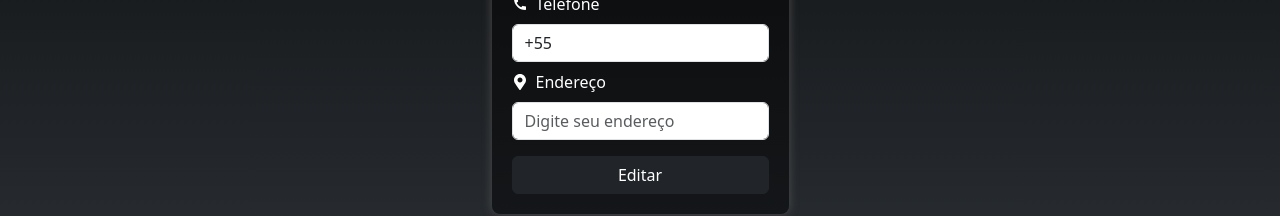
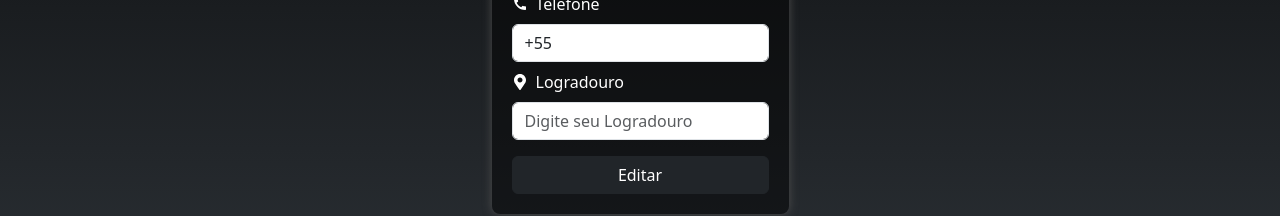
Before and after one commit to Our-time-Fatec/API-2023_2-Front, a React (Create React App) app: page /update/1 in a window 1280 px wide. Shown: the part 550-766 px from the top of the page. Built offline with nearby package versions, Linux system fonts and the light colour scheme; no server answers; sample sign-in values are in the browser's storage.

Commit message:
atualizando nomeclaturas

```diff
--- a/src/pages/User/Cadastro/index.tsx
+++ b/src/pages/User/Cadastro/index.tsx
@@ -23,10 +23,10 @@ const RegisterPage: React.FC = () => {
         password: "",
         telefone: "",
         cep: "",
-        endereco: "",
+        estado: "",
+        cidade: "",
         bairro: "",
-        cidade: "",
-        uf: ""
+        logradouro: ""
     });
 
     function updateForm(e: ChangeEvent<HTMLInputElement | HTMLSelectElement>) {
@@ -48,19 +48,19 @@ const RegisterPage: React.FC = () => {
             setFormState({
                 ...formState,
                 cep: addressInfo.cep,
-                endereco: addressInfo.logradouro,
+                logradouro: addressInfo.logradouro,
                 bairro: addressInfo.bairro,
                 cidade: addressInfo.localidade,
-                uf: addressInfo.uf,
+                estado: addressInfo.uf,
             })
         } catch (error) {
             console.error('Erro ao buscar informações do CEP:', error);
             setFormState({
                 ...formState,
-                endereco: '',
+                logradouro: '',
                 bairro: '',
                 cidade: '',
-                uf: '',
+                estado: '',
             })
         }
     }
@@ -148,7 +148,7 @@ const RegisterPage: React.FC = () => {
                                 placeholder="Digite seu Estado"
                                 name="uf"
                                 required
-                                value={formState.uf}
+                                value={formState.estado}
                                 onChange={(e: ChangeEvent<HTMLInputElement>) => updateForm(e)}
                             />
                         </Form.Group>
@@ -179,9 +179,9 @@ const RegisterPage: React.FC = () => {
                             <Form.Control
                                 type="text"
                                 placeholder="Digite seu logradouro"
-                                name="endereco"
+                                name="logradouro"
                                 required
-                                value={formState.endereco}
+                                value={formState.logradouro}
                                 onChange={(e: ChangeEvent<HTMLInputElement>) => updateForm(e)}
                             />
                         </Form.Group>
--- a/src/pages/User/Editar/index.tsx
+++ b/src/pages/User/Editar/index.tsx
@@ -19,10 +19,10 @@ const EditarUser: React.FC = () => {
         email: "",
         telefone: "",
         cep: "",
-        endereco: "",
+        estado: "",
+        cidade: "",
         bairro: "",
-        cidade: "",
-        uf: ""
+        logradouro: ""
     });
 
     async function getUser() {
@@ -129,14 +129,14 @@ const EditarUser: React.FC = () => {
                                 }}
                             />
                         </Form.Group>
-                        <Form.Group controlId="formEndereco">
-                            <Form.Label className='d-flex align-items-center gap-2'><FaMapMarkerAlt /><span>Endereço</span></Form.Label>
+                        <Form.Group controlId="formLogradouro">
+                            <Form.Label className='d-flex align-items-center gap-2'><FaMapMarkerAlt /><span>Logradouro</span></Form.Label>
                             <Form.Control
                                 type="text"
-                                placeholder="Digite seu endereço"
-                                name="endereco"
+                                placeholder="Digite seu Logradouro"
+                                name="logradouro"
                                 required
-                                value={formState.endereco}
+                                value={formState.logradouro}
                                 onChange={(e: ChangeEvent<HTMLInputElement>) => updateForm(e)}
                             />
                         </Form.Group>
```
Also changed, not shown: src/interfaces/User.ts (+4 -3 lines).
